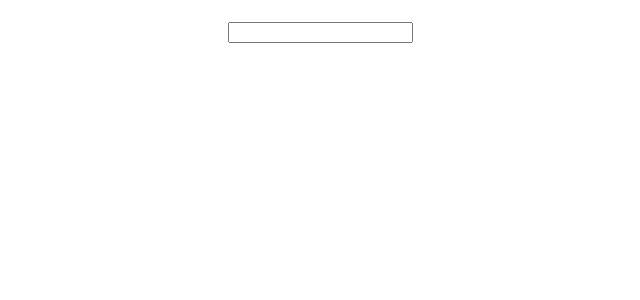
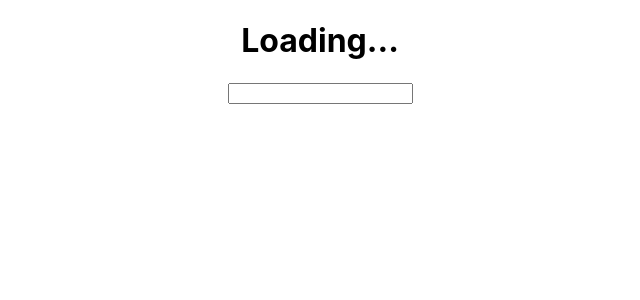
Before and after one commit to KazChe/country-emojis-apollo3-client, a React (Create React App) app: page / in a window 1280 px wide. Shown: the top 300 px of the page, without its empty margins (320-960 px from the left). Built offline with nearby package versions, Linux system fonts and the light colour scheme.

Commit message:
reverting back to original qay od using useQuery

```diff
--- a/src/App.js
+++ b/src/App.js
@@ -13,28 +13,22 @@ const COUNTRY = gql`
 
 function App() {
   const [ code, setCode] = useState("")
-  const data = Feed(code)
+  const {data, loading, error } = useQuery(COUNTRY, {
+    variables: { code },
+    skip: code.length !== 2
+  })
+
   const handleChange = (e) => {
     setCode(e.target.value)
   }
   return (
     <div className="App">
-      { !data ? <h1>Loading...</h1> :
+      {error  && (<h1>{`You broke it ${error.message}`}</h1>)}
+      {!data || loading ? (<h1>Loading...</h1>) :
           (<h1>{data.country?.name} {data.country?.emoji}</h1>)}
       <input type="text" value={code} onChange={handleChange}/>
     </div>
   );
 }
 
-function Feed(code) {
-  const {loading, error, data} = useQuery(COUNTRY, {
-    variables: { code },
-    skip: code.length !== 2
-  })
-  if (error) return error;
-  if (loading || !data ) return "Loading...";
-
-  return data;
-}
-
 export default App;
```
